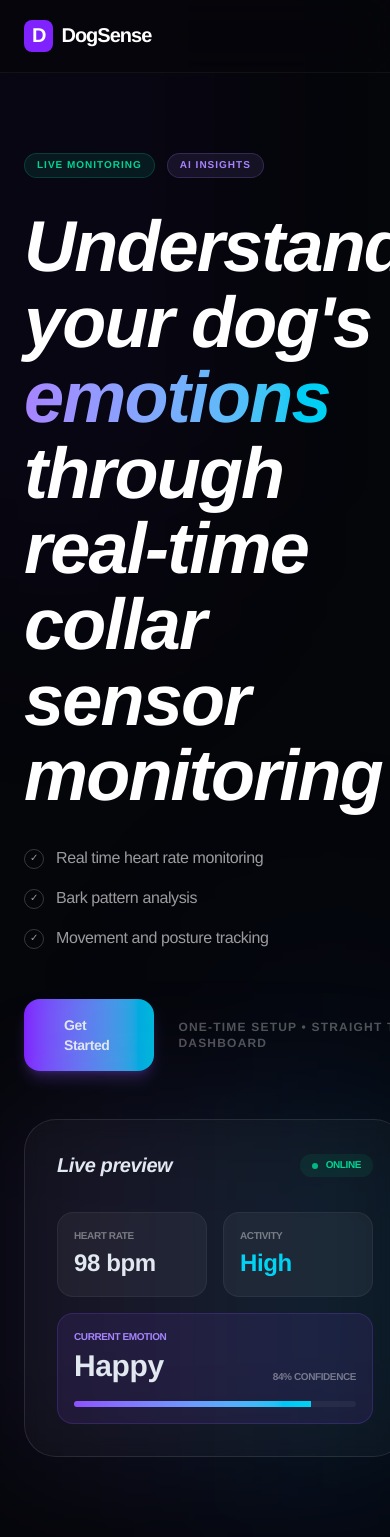
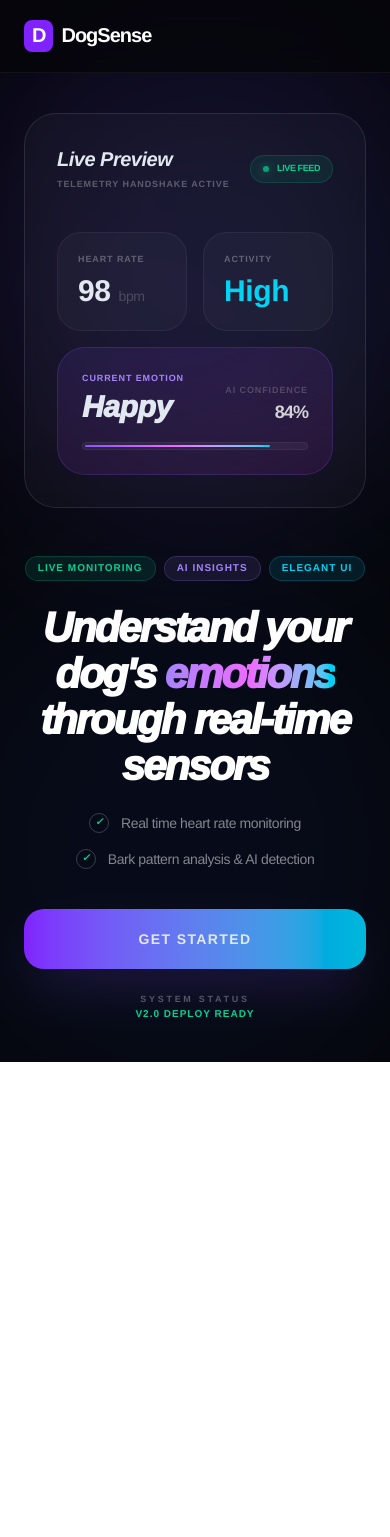
Before and after one commit to asafkad123-hub/iot-site, a Next.js app: page / in a window 390 px wide. After the commit the page ends 1062 px from the top, so only its background shows below. Built offline with nearby package versions, Linux system fonts and the light colour scheme; no server answers.

Commit message:
Final Polish - Responsive Design

```diff
--- a/app/page.tsx
+++ b/app/page.tsx
@@ -1,86 +1,99 @@
 "use client";
-import { PageShell, Card, Pill, PrimaryButton } from "./_components/ds";
+import { PageShell, Card, Pill } from "./_components/ds";
 
 export default function LandingPage() {
   return (
-    <div className="min-h-screen bg-[#05060b] bg-noise relative overflow-hidden text-white font-sans">
-      {/* רקע כוכבים וערפילית */}
-      <div className="absolute inset-0 z-0 opacity-60">
-        <div className="absolute top-[-10%] left-[-10%] w-[50%] h-[50%] bg-violet-900/20 blur-[120px] rounded-full" />
-        <div className="absolute bottom-[-10%] right-[-10%] w-[50%] h-[50%] bg-blue-900/20 blur-[120px] rounded-full" />
+    <div className="min-h-screen bg-[#05060b] relative overflow-hidden text-white font-sans selection:bg-violet-500/30">
+
+      {/* Background Glows - מותאם למובייל */}
+      <div className="absolute inset-0 z-0 opacity-60 pointer-events-none">
+        <div className="absolute top-[-5%] left-[-5%] w-[120%] md:w-[60%] h-[50%] bg-violet-900/20 blur-[80px] md:blur-[150px] rounded-full" />
+        <div className="absolute bottom-[-5%] right-[-5%] w-[120%] md:w-[60%] h-[50%] bg-blue-900/20 blur-[80px] md:blur-[150px] rounded-full" />
       </div>
 
       <PageShell subtitle="Realtime collar insights">
-        <section className="relative z-10 mx-auto max-w-7xl px-6 py-20 lg:py-32">
-          <div className="grid lg:grid-cols-2 gap-12 items-center">
+        <section className="relative z-10 mx-auto max-w-7xl px-6 py-10 md:py-24 lg:py-32">
+          <div className="grid lg:grid-cols-2 gap-12 lg:gap-16 items-center">
 
-            {/* צד שמאל - טקסט חזק */}
-            <div className="space-y-8">
-              <div className="flex gap-3">
+            {/* Left Content - Hero Text */}
+            <div className="space-y-6 md:space-y-10 text-center lg:text-left order-2 lg:order-1">
+              <div className="flex justify-center lg:justify-start gap-2 md:gap-3">
                 <Pill tone="emerald" label="Live monitoring" />
                 <Pill tone="violet" label="AI insights" />
+                <Pill tone="cyan" label="Elegant UI" />
               </div>
 
-              <h1 className="text-[72px] lg:text-[88px] font-black leading-[1.05] tracking-tight text-white italic">
-                Understand your dog's <span className="text-transparent bg-clip-text bg-gradient-to-r from-violet-400 to-cyan-400">emotions</span> through real-time collar sensor monitoring
+              <h1 className="text-[42px] leading-[1.1] sm:text-6xl md:text-[84px] font-[1000] tracking-tighter text-white italic">
+                Understand your dog's <br className="hidden md:block" />
+                <span className="text-transparent bg-clip-text bg-gradient-to-r from-violet-400 via-fuchsia-400 to-cyan-400">
+                  emotions
+                </span> <br className="hidden md:block" />
+                through real-time sensors
               </h1>
 
-              <ul className="space-y-4 text-white/60 font-medium">
-                <li className="flex items-center gap-3">
-                  <div className="w-5 h-5 rounded-full border border-white/20 flex items-center justify-center text-[10px]">✓</div>
+              <div className="space-y-4 max-w-lg mx-auto lg:mx-0">
+                <div className="flex items-center gap-3 text-white/50 text-sm md:text-base font-medium justify-center lg:justify-start">
+                  <div className="w-5 h-5 rounded-full border border-white/20 flex items-center justify-center text-[10px] text-emerald-400 font-bold italic">✓</div>
                   Real time heart rate monitoring
-                </li>
-                <li className="flex items-center gap-3">
-                  <div className="w-5 h-5 rounded-full border border-white/20 flex items-center justify-center text-[10px]">✓</div>
-                  Bark pattern analysis
-                </li>
-                <li className="flex items-center gap-3">
-                  <div className="w-5 h-5 rounded-full border border-white/20 flex items-center justify-center text-[10px]">✓</div>
-                  Movement and posture tracking
-                </li>
-              </ul>
+                </div>
+                <div className="flex items-center gap-3 text-white/50 text-sm md:text-base font-medium justify-center lg:justify-start">
+                  <div className="w-5 h-5 rounded-full border border-white/20 flex items-center justify-center text-[10px] text-emerald-400 font-bold italic">✓</div>
+                  Bark pattern analysis & AI detection
+                </div>
+              </div>
 
-              <div className="flex items-center gap-6 pt-4">
-                <a href="/login" className="px-10 py-4 bg-gradient-to-r from-violet-600 to-cyan-500 rounded-2xl font-black text-sm hover:scale-105 transition-transform shadow-lg shadow-violet-500/25">
+              <div className="flex flex-col sm:flex-row items-center gap-6 pt-4 justify-center lg:justify-start">
+                <a href="/login" className="w-full sm:w-auto text-center px-12 py-5 bg-gradient-to-r from-violet-600 to-cyan-500 rounded-[20px] font-black text-sm uppercase tracking-widest hover:scale-105 active:scale-95 transition-all shadow-2xl shadow-violet-500/20">
                   Get Started
                 </a>
-                <span className="text-white/30 text-xs font-bold uppercase tracking-widest">
-                  One-time setup • Straight to dashboard
-                </span>
+                <div className="flex flex-col items-center lg:items-start">
+                  <span className="text-white/30 text-[9px] font-black uppercase tracking-[0.3em]">System Status</span>
+                  <span className="text-emerald-400 text-[10px] font-bold uppercase tracking-widest">v2.0 Deploy Ready</span>
+                </div>
               </div>
             </div>
 
-            {/* צד ימין - דוגמה של הדשבורד (Glassmorphism) */}
-            <div className="relative">
-              <div className="absolute -inset-4 bg-gradient-to-r from-violet-500/10 to-cyan-500/10 blur-3xl rounded-[40px]" />
-              <Card accent="violet" className="relative border-white/10 bg-white/5 backdrop-blur-2xl">
-                <div className="flex justify-between items-center mb-8">
-                   <h3 className="text-xl font-bold italic">Live preview</h3>
-                   <div className="flex items-center gap-2 px-3 py-1 bg-emerald-500/10 text-emerald-400 rounded-full text-[10px] font-black">
-                      <div className="w-1.5 h-1.5 bg-emerald-400 rounded-full animate-pulse" />
-                      ONLINE
+            {/* Right Content - Futuristic Card */}
+            <div className="relative order-1 lg:order-2">
+              <div className="absolute -inset-10 bg-gradient-to-tr from-violet-600/20 to-cyan-500/20 blur-[100px] rounded-full opacity-50" />
+
+              <Card accent="violet" className="relative border-white/10 bg-white/5 backdrop-blur-[30px] p-6 md:p-10">
+                <div className="flex justify-between items-center mb-10">
+                   <div>
+                      <h3 className="text-xl font-black italic tracking-tight">Live Preview</h3>
+                      <p className="text-[9px] text-white/30 font-bold uppercase tracking-widest mt-1">Telemetry Handshake Active</p>
+                   </div>
+                   <div className="flex items-center gap-2 px-3 py-1.5 bg-emerald-500/10 text-emerald-400 rounded-full text-[9px] font-black border border-emerald-500/20">
+                      <div className="w-1.5 h-1.5 bg-emerald-400 rounded-full animate-pulse shadow-[0_0_8px_rgba(52,211,153,0.6)]" />
+                      LIVE FEED
                    </div>
                 </div>
 
-                <div className="grid grid-cols-2 gap-4">
-                   <div className="p-4 rounded-2xl bg-white/5 border border-white/5">
-                      <div className="text-[10px] text-white/40 font-bold mb-1">HEART RATE</div>
-                      <div className="text-2xl font-black">98 bpm</div>
+                <div className="grid grid-cols-2 gap-4 md:gap-6">
+                   <div className="p-5 rounded-[24px] bg-white/[0.03] border border-white/5 group hover:bg-white/[0.06] transition-colors">
+                      <div className="text-[9px] text-white/30 font-black mb-2 uppercase tracking-widest">Heart Rate</div>
+                      <div className="text-3xl font-black">98 <span className="text-sm text-white/20 font-medium">bpm</span></div>
                    </div>
-                   <div className="p-4 rounded-2xl bg-white/5 border border-white/5">
-                      <div className="text-[10px] text-white/40 font-bold mb-1">ACTIVITY</div>
-                      <div className="text-2xl font-black text-cyan-400">High</div>
+                   <div className="p-5 rounded-[24px] bg-white/[0.03] border border-white/5 group hover:bg-white/[0.06] transition-colors">
+                      <div className="text-[9px] text-white/30 font-black mb-2 uppercase tracking-widest">Activity</div>
+                      <div className="text-3xl font-black text-cyan-400">High</div>
                    </div>
-                   <div className="p-4 rounded-2xl bg-violet-500/10 border border-violet-500/20 col-span-2">
-                      <div className="flex justify-between items-end">
-                         <div>
-                            <div className="text-[10px] text-violet-400 font-bold mb-1">CURRENT EMOTION</div>
-                            <div className="text-3xl font-black">Happy</div>
-                         </div>
-                         <div className="text-right text-[10px] font-bold text-white/40">84% CONFIDENCE</div>
-                      </div>
-                      <div className="mt-4 h-1.5 w-full bg-white/5 rounded-full overflow-hidden">
-                         <div className="h-full bg-gradient-to-r from-violet-500 to-cyan-400 w-[84%]" />
+
+                   <div className="p-6 rounded-[28px] bg-gradient-to-br from-violet-500/10 to-fuchsia-500/10 border border-violet-500/20 col-span-2 relative overflow-hidden">
+                      <div className="relative z-10">
+                        <div className="flex justify-between items-end mb-4">
+                          <div>
+                            <div className="text-[9px] text-violet-400 font-black uppercase tracking-widest mb-1">Current Emotion</div>
+                            <div className="text-3xl font-[1000] italic">Happy</div>
+                          </div>
+                          <div className="text-right">
+                             <div className="text-[9px] font-black text-white/20 uppercase tracking-widest">AI Confidence</div>
+                             <div className="text-lg font-black text-white/80 tracking-tighter">84%</div>
+                          </div>
+                        </div>
+                        <div className="h-2 w-full bg-white/5 rounded-full overflow-hidden p-0.5 border border-white/5">
+                           <div className="h-full bg-gradient-to-r from-violet-500 via-fuchsia-400 to-cyan-400 rounded-full w-[84%] transition-all duration-1000" />
+                        </div>
                       </div>
                    </div>
                 </div>
```
